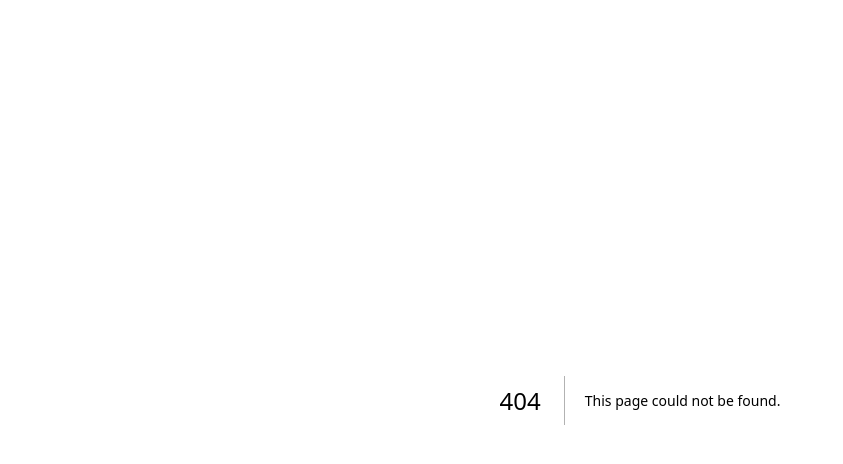
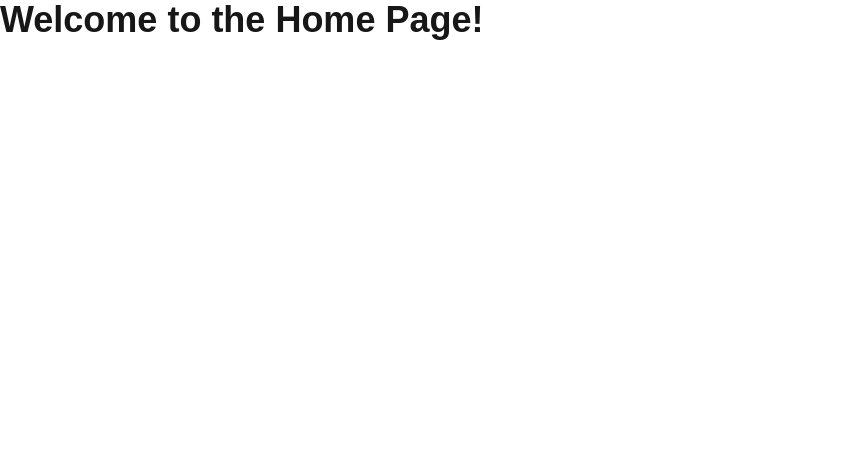
Before and after one commit to erikmacak/chat-app, a Next.js app: page /home-page in a window 1280 px wide. Before the commit this address had no page. Shown: the top 464 px of the page, without its empty margins (0-843 px from the left). Built offline with nearby package versions, Linux system fonts and the light colour scheme.

Commit message:
Initialize HomePage component

```diff
--- /dev/null
+++ b/src/app/home-page/page.tsx
@@ -0,0 +1,7 @@
+import React from "react";
+
+export default function HomePage() {
+    return (
+        <h1 className="text-4xl font-bold">Welcome to the Home Page!</h1>
+    )
+}
```
